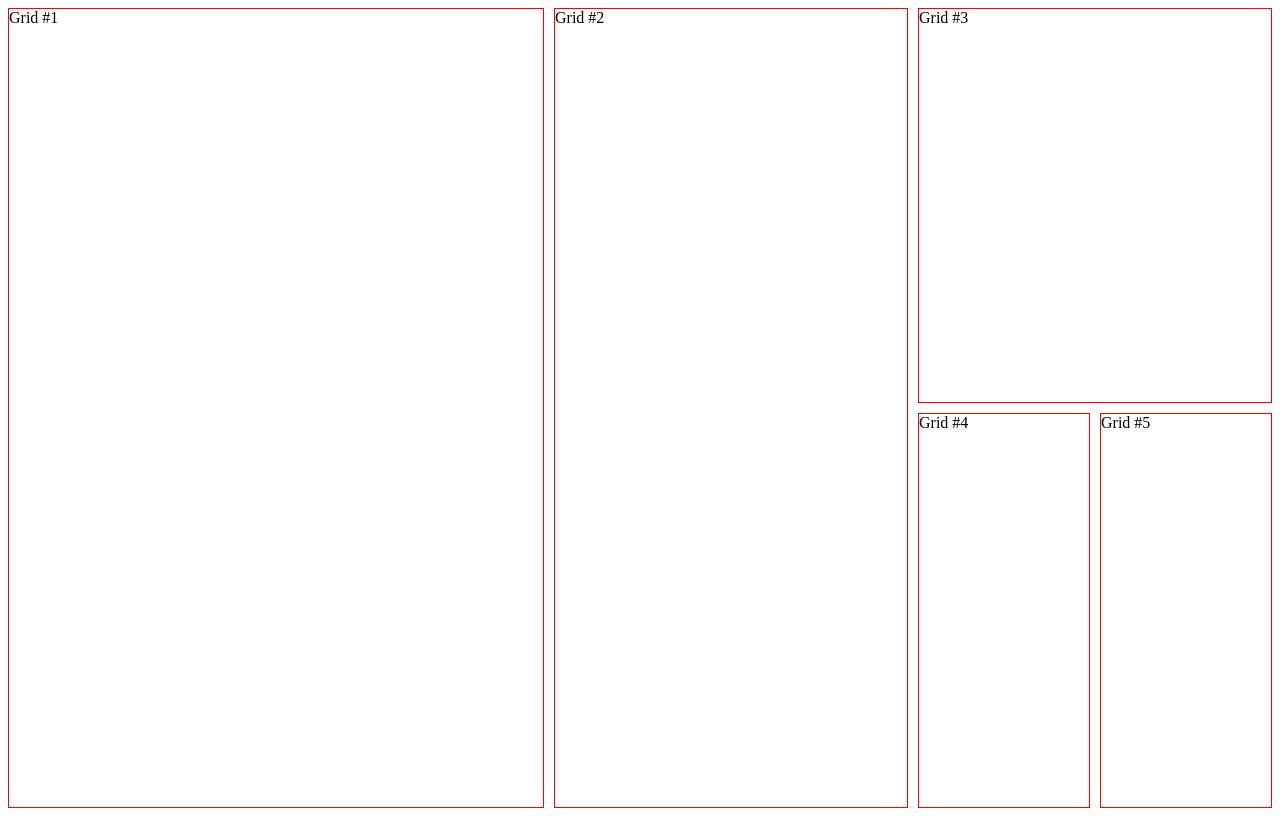
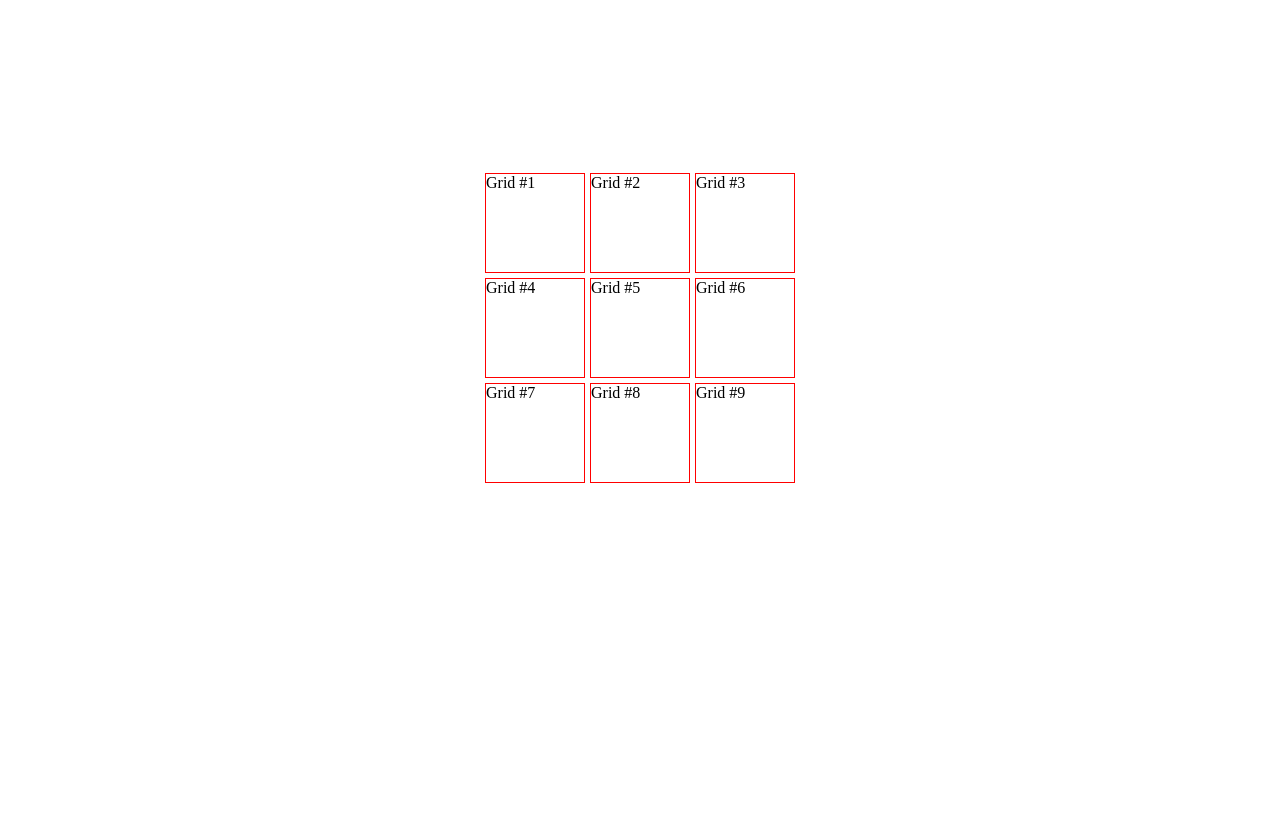
Before and after one commit to cristiand395/Movie, a plain HTML site: page index.html in a window 1280 px wide. Drawn offline with Linux system fonts and the light colour scheme.

Commit message:
Alineando y justificando el contenido

```diff
--- a/index.html
+++ b/index.html
@@ -7,29 +7,18 @@
     <style>
         .container{
             display: grid;
-            /* grid-template-columns: 25% 300px 25%; */
-            grid-template: repeat(2, 1fr) / repeat(7, 1fr);
-            /* border: 1px solid red; */
-            grid-gap: 10px 10px;
-            height: 100vh;
+            grid-template-columns: repeat(3, 100px);
+            grid-template-rows: repeat(3, 100px);
+            grid-gap: 5px;
+            height: 80vh;
+            justify-content: center;
+            align-content: center;
         }
         .grid{
             border: 1px solid red;
             /* padding: 10px; */
         }
-        ._1{
-            grid-column: 1 / span 3;
-            grid-row: 1 / span 2;
 
-        }
-        ._2{
-            grid-column: 4 / span 2;
-            grid-row: 1 / span 2;
-
-        }
-        ._3{
-            grid-column: 6 / span 2 ;
-        }
     </style>
 </head>
 <body>
@@ -39,6 +28,10 @@
         <div class="grid _3">Grid #3</div>
         <div class="grid _4">Grid #4</div>
         <div class="grid _5">Grid #5</div>
+        <div class="grid _6">Grid #6</div>
+        <div class="grid _7">Grid #7</div>
+        <div class="grid _8">Grid #8</div>
+        <div class="grid _9">Grid #9</div>
 
     </section>
 </body>
```
